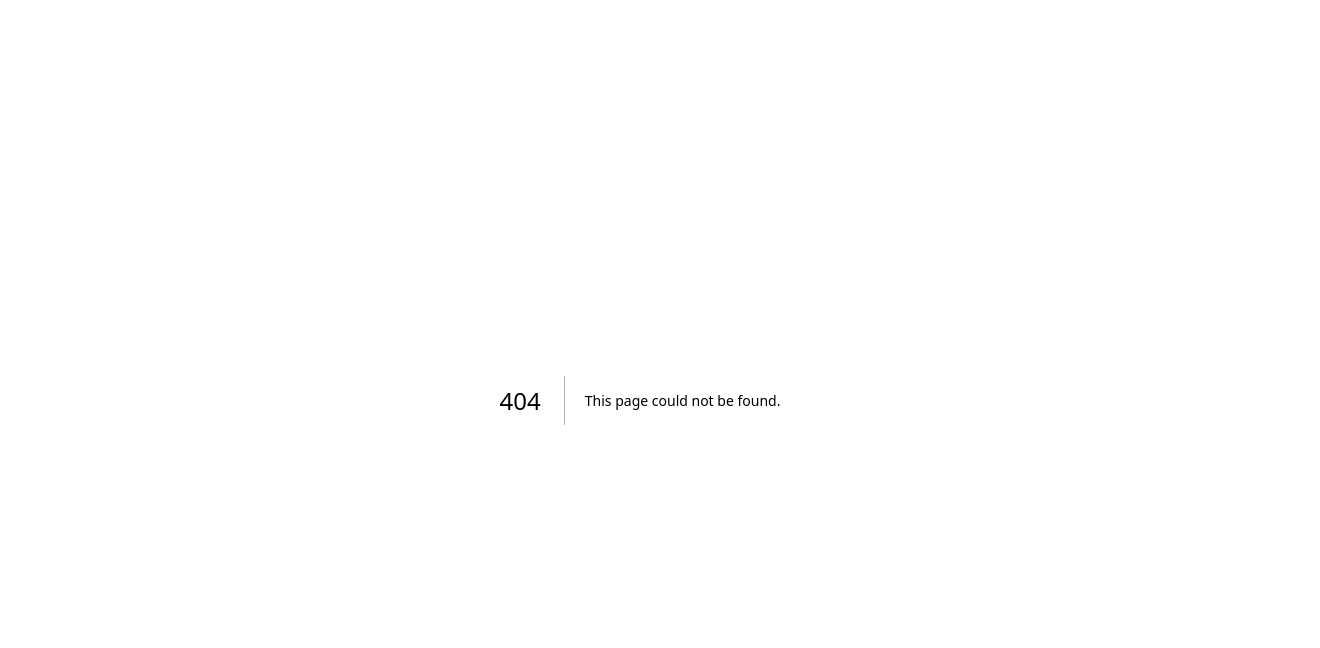
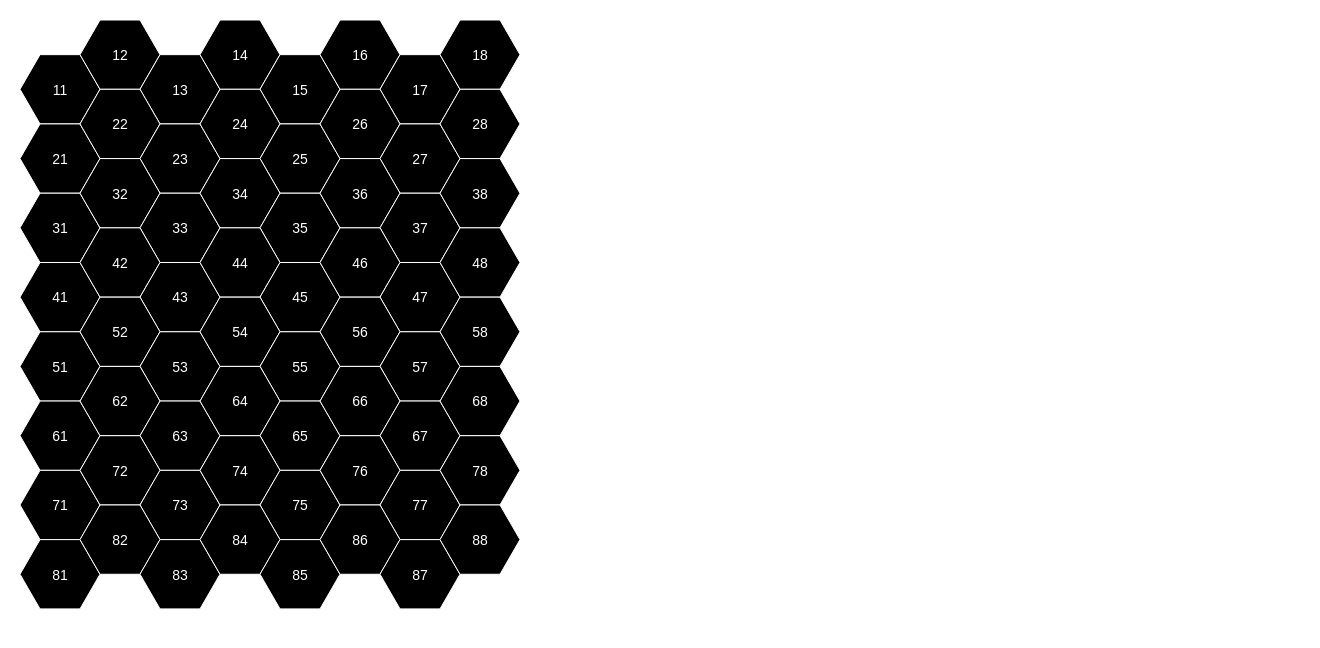
Before and after one commit to navyney/KOMBAT, a Next.js app in the folder frontend/: page /hexMap in a window 1280 px wide. Before the commit this address had no page. Shown: the top 648 px of the page, 1320 px wide, since content can reach past the window. Built offline with nearby package versions, Linux system fonts and the light colour scheme.

Commit message:
้hexGrid ver 1.0 (only hexGridMap)

```diff
--- /dev/null
+++ b/frontend/src/app/hexMap/page.tsx
@@ -0,0 +1,9 @@
+import HexGrid from "@/component/HexGrid"; // เปลี่ยน path ให้ถูกต้อง
+
+export default function Home() {
+    return (
+        <main>
+            <HexGrid rows={8} cols={8} size={40} distance={20} />
+        </main>
+    );
+}
--- /dev/null
+++ b/frontend/src/component/HexGrid.tsx
@@ -0,0 +1,52 @@
+'use client'
+const HexGrid = ({ rows = 8, cols = 8, size = 40,distance = 20 }) => {
+  const hexWidth = size * 2;
+  const hexHeight = Math.sqrt(3) * size;
+  const xOffset = hexWidth * 0.25;
+  const yOffset = hexHeight * 0.5;
+
+  const hexagonPath = [
+    [xOffset + distance , (yOffset * 2) + distance],
+    [(xOffset * 3) + distance,(yOffset * 2) + distance],
+    [(xOffset * 4) + distance, yOffset +distance],
+    [(xOffset * 3) + distance,distance],
+    [xOffset+ distance,distance],
+    [distance,yOffset + distance],
+    [xOffset + distance,(yOffset * 2) + distance],
+  ]
+    .map(([x, y]) => `${x},${y}`)
+    .join(" ");
+    return (
+    <svg width={cols * (2*hexWidth) + 2*distance} height={rows * (hexHeight + size) + 2*distance}>
+      {Array.from({ length: rows }).map((_, row) =>
+        Array.from({ length: cols }).map((_, col) => {
+          const x = col * xOffset*3;
+          const y = row * hexHeight + (col % 2 === 1 ? 0 : hexHeight / 2);
+          const hex = [row+1,col+1];
+          return (
+            <g key={`${row}-${col}`} transform={`translate(${x},${y})`}>
+              <polygon
+                points={hexagonPath}
+                stroke="white"
+                strokeWidth={1}
+
+              />
+              <text
+                x={size+distance}
+                y={size+distance}
+                fontSize="14"
+                textAnchor="middle"
+                fill="white"
+              >
+                {hex}
+              </text>
+            </g>
+
+          );
+        })
+      )}
+    </svg>
+  );
+};
+
+export default HexGrid;
```
Also changed, not shown: 1 other file (tests, documents, lock files or other folders).
